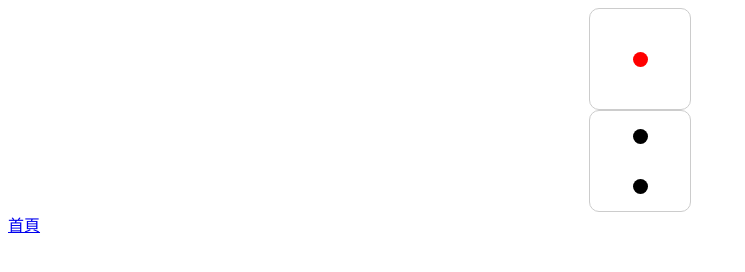
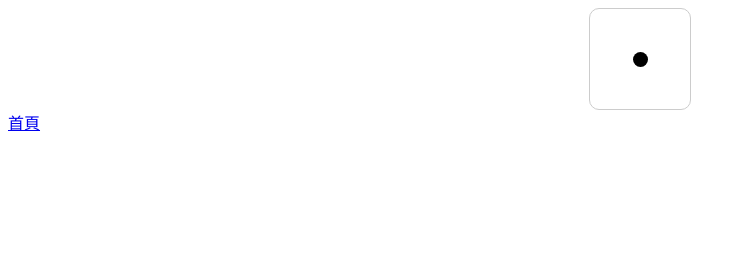
Before and after one commit to IcemakerHuang/test-2, a plain HTML site: page other.html in a window 1280 px wide. Shown: the whole page, without its empty margins (0-745 px from the left). Drawn offline with Linux system fonts and the light colour scheme.

```diff
--- a/other.html
+++ b/other.html
@@ -16,26 +16,19 @@
             align-items: center;
             justify-content: center;
         }
-
-        .p1-center{
-            align-items: center;
-            justify-content: center;
-        }
-
-        .p2-center{
+        .p3-center{
             display: flex;
             flex-flow: column;
             justify-content: space-evenly;
+            align-items: center;
         }
-
-        .p1{
-            width: 15px;
-            height: 15px;
-            border-radius: 50%;
-            background-color: red;
-            margin: auto;
+        .r45{
+            width: 100%;
+            height: 100%;
+            transform-origin: center;
+            transform: rotate('45');
         }
-        .p2{
+        .p3{
             width: 15px;
             height: 15px;
             border-radius: 50%;
@@ -47,11 +40,7 @@
     </style>
 </head>
 <body>
-    <div class="d p1-center"><div class="p1"></div></div>
-    <div class="d p2-center">
-        <div class="p2"></div>
-        <div class="p2"></div>
-    </div>
+    <div class="d p3-center"><div class="p3"></div></div>
     <a href="index.html">首頁</a>
 
 </body>
```
